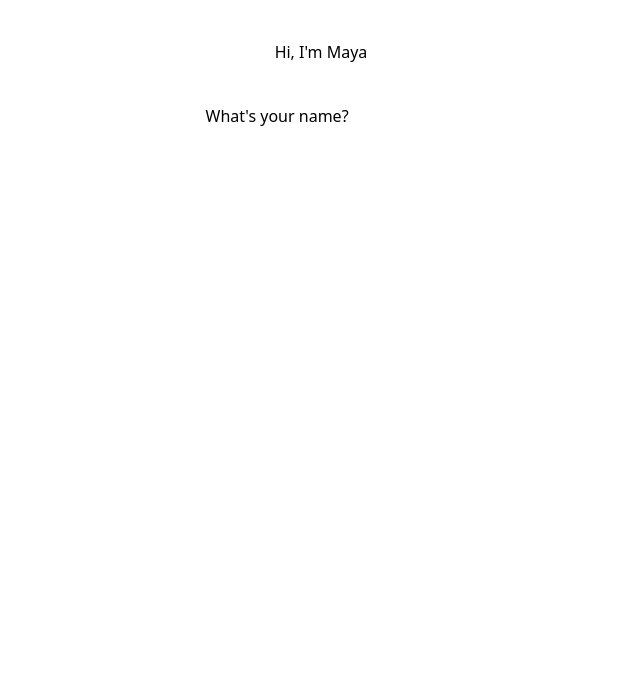
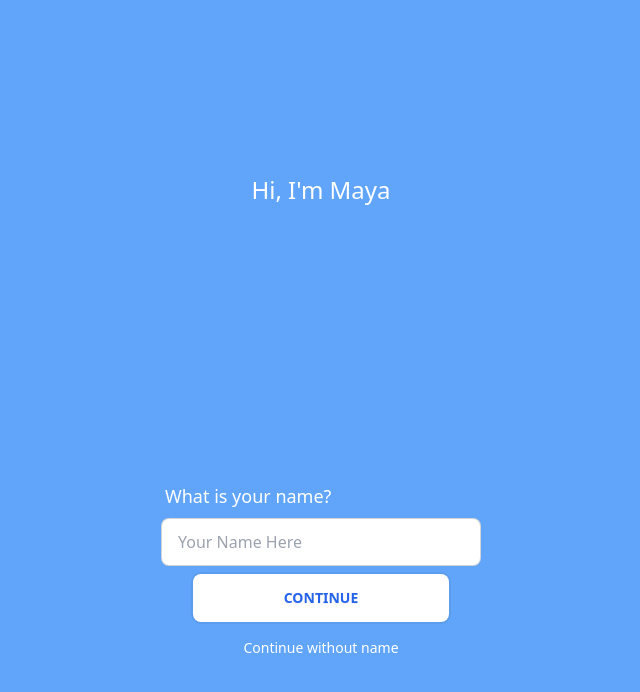
Before and after one commit to jenniferrnguyen/Maya-Mental-Health-Assistant, a React (Create React App) app in the folder frontend/: page / in a window 1280 px wide. Shown: the top 692 px of the page, without its empty margins (319-959 px from the left). Built offline with nearby package versions, Linux system fonts and the light colour scheme.

Commit message:
barebones frontend

```diff
--- a/frontend/src/Homepage.jsx
+++ b/frontend/src/Homepage.jsx
@@ -1,14 +1,23 @@
+
+let Name = null;
 
 export default function Homepage() {
     return (
-        <main className="grid place-items-center">
+        <main className="grid place-items-center w-screen h-screen bg-blue-400">
             <div className="mt-10">
-                <h1 className="">Hi, I'm Maya</h1>
+                <h1 className="text-2xl text-white">Hi, I'm Maya</h1>
             </div>
-            <div className="mt-10">
-                <h1>What's your name?</h1>
-                <input type="text" />
+            <div className="grid place-items-center w-3/4 rounded bg-">
+                <div className="form-control w-full max-w-xs ">
+                    <label className="label">
+                      <span className="label-text text-lg text-white">What is your name?</span>
+                    </label>
+                    <input type="text" placeholder="Your Name Here" className="input input-bordered w-full max-w-xs bg-white" />
+                </div>
+                <button className="btn btn-wide glass bg-white text-blue-600 m-2">Continue</button>
+                <button className="text-sm m-2 text-white">Continue without name</button>
             </div>
+
         </main>
     )
 }
--- a/frontend/tailwind.config.js
+++ b/frontend/tailwind.config.js
@@ -4,5 +4,5 @@ module.exports = {
   theme: {
     extend: {},
   },
-  plugins: [],
+  plugins: [require("daisyui")],
 }
```
